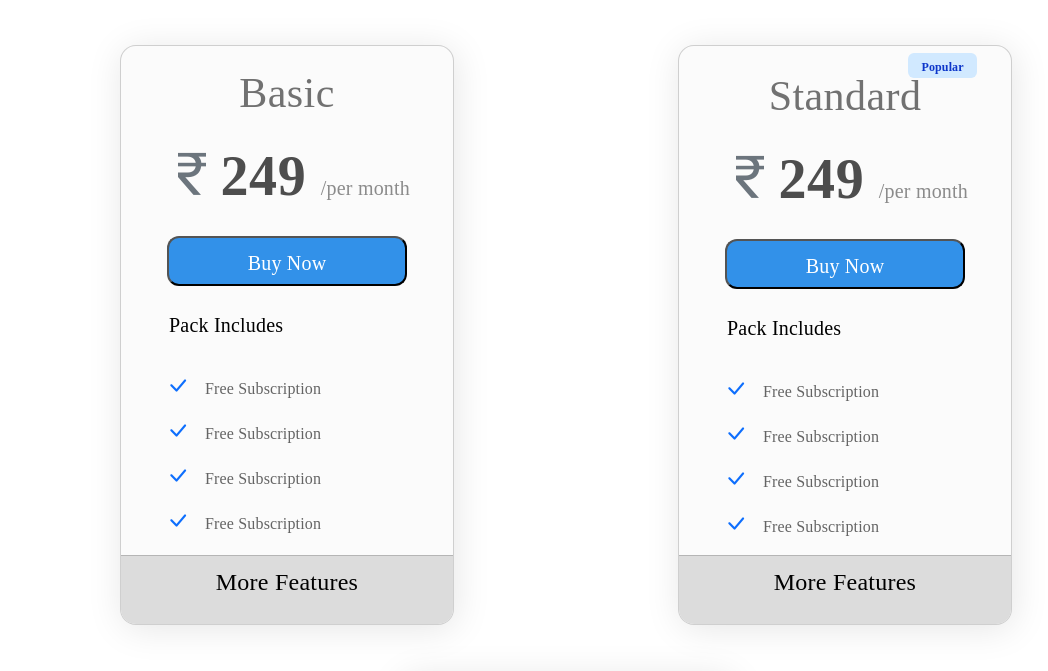
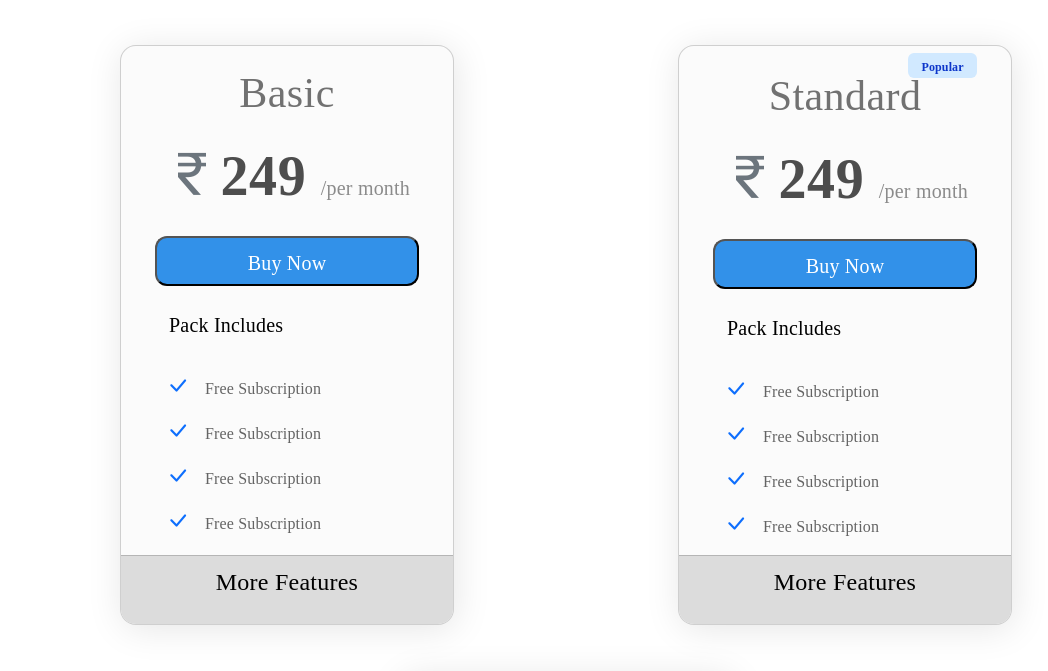
Before and after one commit to THIVINKANTH/cabletv, a plain HTML site: page index.html in a window 1280 px wide. Shown: the part 2175-2846 px from the top of the page, without its empty margins (0-1048 px from the left). Drawn offline with nearby package versions, Linux system fonts and the light colour scheme.

Commit message:
card button changed

```diff
--- a/design.css
+++ b/design.css
@@ -135,8 +135,8 @@
 
     border-radius: 12px;
     background-color: #3291e9;
-    /* width: 264px; */
-    width: 240px;
+    width: 264px;
+    /* width: 240px; */
     height: 50px;
     padding: 10px;
     overflow: hidden;
```
